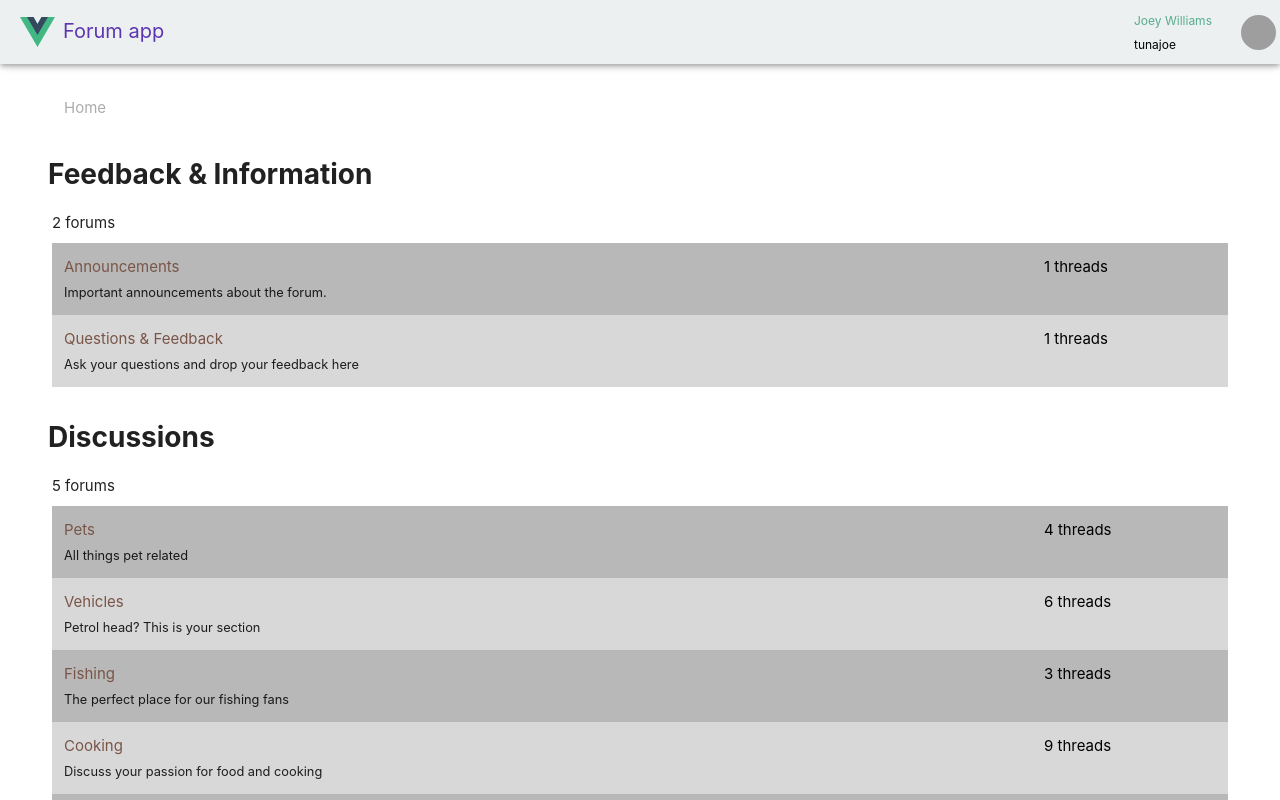
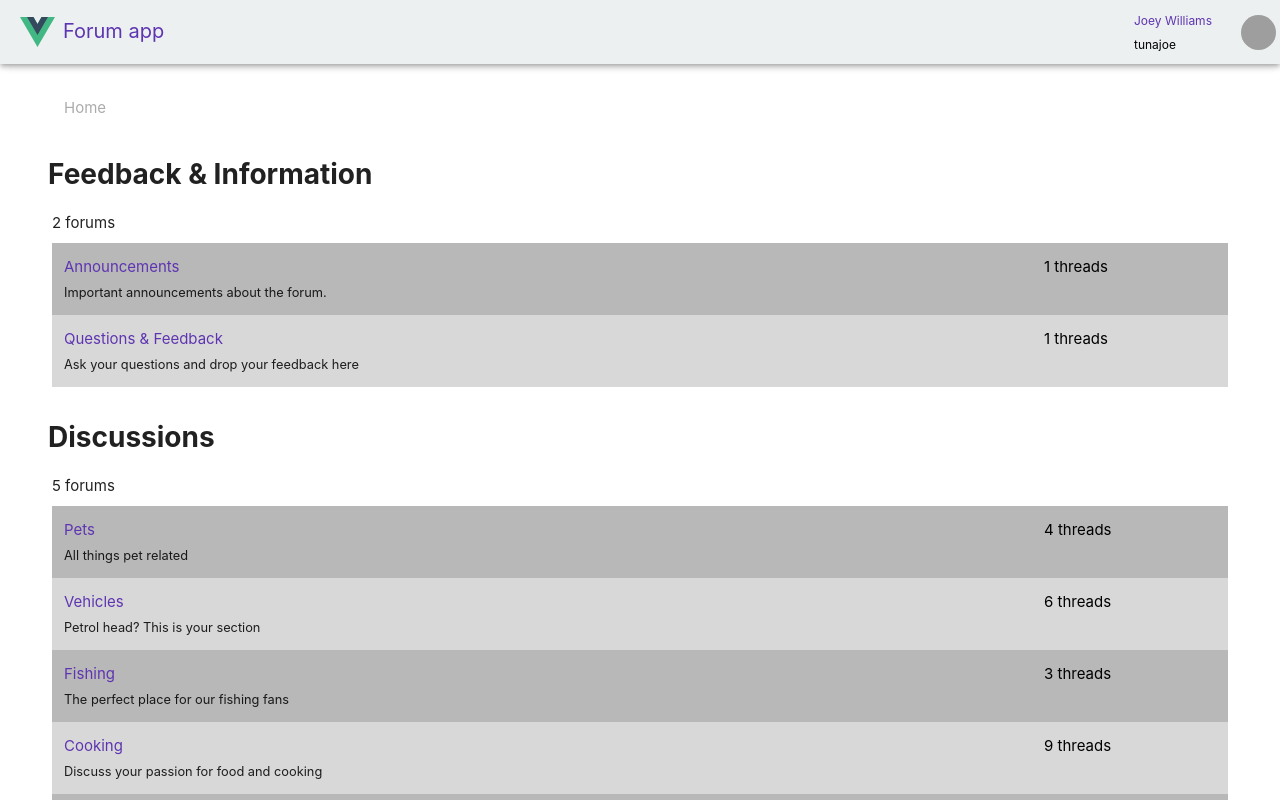
Before and after one commit to gtopsis/simple-vue3-forum, a Vue app: page / in a window 1280 px wide. Shown: the top 800 px of the page. Built offline with nearby package versions, Linux system fonts and the light colour scheme; grey boxes are pictures that could not be loaded.

Commit message:
Change colors of links

```diff
--- a/src/App.vue
+++ b/src/App.vue
@@ -28,7 +28,7 @@ const loggedInUser = computed(() => getUserById.value(useAuthStore().authUserId)
             <v-row no-gutters class="ml-2">
               <v-col cols="12">
                 <RouterLink :to="{ name: 'userProfileView' }">
-                  <small>{{ loggedInUser?.name }}</small>
+                  <small class="text-deep-purple-darken-1">{{ loggedInUser?.name }}</small>
                 </RouterLink>
               </v-col>
               <v-col cols="12">
--- a/src/components/ForumItem.vue
+++ b/src/components/ForumItem.vue
@@ -19,7 +19,7 @@ const textForNumberOfThreads = computed(() => {
     <v-col cols="5">
       <RouterLink
         :to="{ name: 'forumView', params: { forumId: props.forum.id } }"
-        class="text-brown"
+        class="text-deep-purple-darken-1"
         >{{ props.forum.name }}</RouterLink
       >
 
--- a/src/components/PostItem.vue
+++ b/src/components/PostItem.vue
@@ -12,7 +12,7 @@ const user = computed(() => getUserById.value(props.post?.userId))
 </script>
 
 <template>
-  <v-card class="post mx-auto mb-2" loading color="#437a9d">
+  <v-card class="post mx-auto mb-2" loading color="#74b9ff">
     <v-card-text class="post-text py-2">
       <span class="text-black">{{ props.post.text }}</span>
     </v-card-text>
@@ -20,11 +20,11 @@ const user = computed(() => getUserById.value(props.post?.userId))
     <v-card-actions>
       <v-list-item class="w-100 pa-0">
         <template v-slot:prepend>
-          <v-avatar color="grey-darken-3" :image="user?.avatar"></v-avatar>
+          <v-avatar color="grey-darken-3" :image="user?.avatar" size="30"></v-avatar>
         </template>
 
-        <v-list-item-title class="text-orange">
-          <span>{{ user?.name }}</span>
+        <v-list-item-title class="text-black">
+          <small>{{ user?.name }}</small>
 
           <v-icon v-if="user?.isModerator" icon="mdi-eye-check-outline"></v-icon>
         </v-list-item-title>
```
